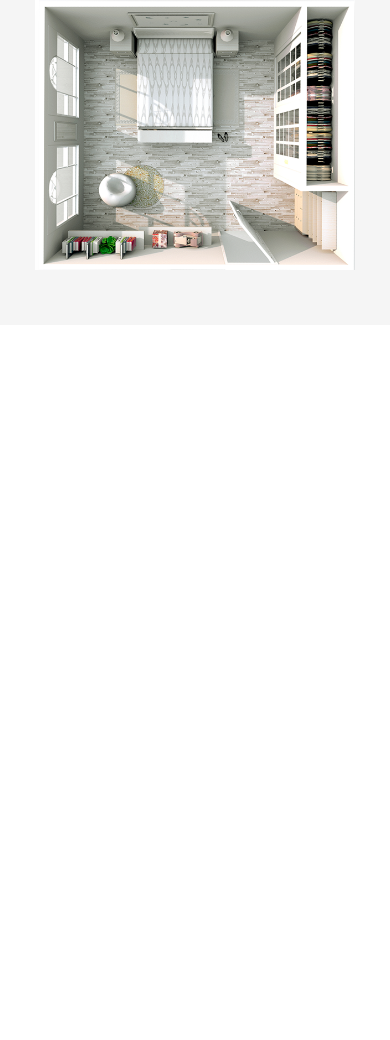
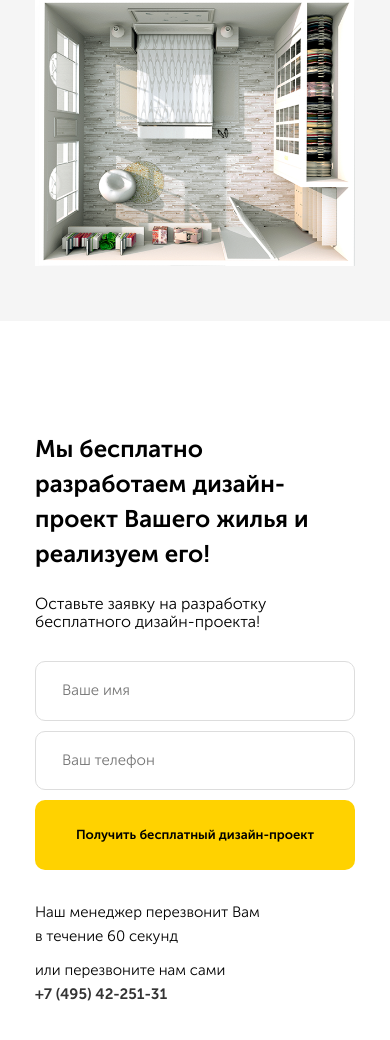
Before and after one commit to Yoshikomaru195/repair, a plain HTML site: page src/index.html in a window 390 px wide. Shown: the part 502-1542 px from the top of the page. Before the commit the page ends 844 px from the top, so only its background shows below. Drawn offline with Linux system fonts and the light colour scheme.

Commit message:
Сверстан блок с предложением по дизайн-проекту, добавлены эффекты при наведении на кнопки. Сделан адаптив для первых двух секций

```diff
--- a/src/index.html
+++ b/src/index.html
@@ -21,7 +21,7 @@
         <div class="navbar__info">
           <div class="navbar__contacts">
             <span class="navbar__address">Калуга, Москва, МО</span>
-            <a href="" class="navbar__phone">+7 (495) 42-251-31</a>
+            <a href="#" class="navbar__phone">+7 (495) 42-251-31</a>
           </div>
           <button class="button navbar__button">Перезвоните мне</button>
         </div>
@@ -78,6 +78,39 @@
       <!-- /.container -->
     </section>
     <!-- /.hero -->
+    <section class="section offer">
+      <div class="container">
+        <div class="offer-block">
+          <h2 class="section-title offer__title">Мы бесплатно разработаем
+            дизайн-проект Вашего жилья
+            и реализуем его!
+          </h2>
+          <!-- /.section-title -->
+          <span class="section-subtitle offer__subtitle">Оставьте заявку на разработку
+            бесплатного дизайн-проекта!
+          </span>
+          <!-- /.section-subtitle -->
+          <form action="#" class="form offer__form">
+            <input type="text" class="input offer__input" placeholder="Ваше имя">
+            <input type="tel" class="input offer__input" placeholder="Ваш телефон">
+            <button class="button offer__button">Получить бесплатный дизайн-проект</button>
+          </form>
+          <!-- /.form offer__form -->
+          <div class="offer-info">
+            <div class="offer-info__block">
+              <span class="offer-info__item">Наш менеджер перезвонит Вам
+                  в течение 60 секунд</span>
+            </div>
+            <div class="offer-info__block">
+              <span class="offer-info__item">или перезвоните нам сами</span>
+              <a href="#" class="offer-info__phone">+7 (495) 42-251-31</a>
+            </div>
+          </div>
+        </div>
+      </div>
+      <!-- /.container -->
+    </section>
+    <!-- /.offer -->
   </main>
 
 </body>
--- a/src/sass/_colors.sass
+++ b/src/sass/_colors.sass
@@ -1,2 +1,4 @@
 $main-color: #ffd200
 $text-color: #333333
+$secondary: #f5f5f5
+$border-input: #dddddd
--- a/src/sass/_interface.sass
+++ b/src/sass/_interface.sass
@@ -1,3 +1,5 @@
+*
+  box-sizing: border-box
 body
   +reg
 img
@@ -23,4 +25,22 @@ img
   border: none
   font-size: 13px
   font-weight: 400
+  outline: none
   +bold
+  &:hover
+    background-color: lighten($main-color, 10%)
+    cursor: pointer
+.section
+  padding: 90px 0
+  &-title
+    font-size: 24px
+    +bold
+  &-subtitle
+    display: block
+    font-size: 16px
+.input
+  padding: 20px 26px
+  font-size: 15px
+  border-radius: 10px
+  border: 1px solid $border-input
+  outline: none
--- a/src/sass/blocks/_hero.sass
+++ b/src/sass/blocks/_hero.sass
@@ -1,6 +1,6 @@
 .hero
   padding: 50px 0
-  background-color: #f5f5f5
+  background-color: $secondary
   &-block
     display: flex
     justify-content: space-between
@@ -29,6 +29,8 @@
       display: flex
       align-items: center
       margin-bottom: 25px
+      &:last-child
+        margin-bottom: 0
     &__image
       display: flex
       align-items: center
--- /dev/null
+++ b/src/sass/blocks/_offer.sass
@@ -0,0 +1,74 @@
+.offer
+  background: url('../img/offer/offer-bg.png') no-repeat
+  background-position: center right
+  background-size: contain
+  position: relative
+  &:before
+    content: ''
+    width: 50%
+    height: 100%
+    position: absolute
+    top: 0
+    left: 0
+    background-color: #ffffff
+  &-block
+    width: 50%
+    padding-right: 90px
+    position: relative
+  &__title
+    margin-bottom: 24px
+    max-width: 360px
+    line-height: 35px
+  &__subtitle
+    margin-bottom: 30px
+    max-width: 250px
+  &__input
+    width: 240px
+    margin-bottom: 30px
+    &:first-child
+      margin-right: 10px
+  &__button
+    width: 100%
+    min-height: 70px
+    margin-bottom: 30px
+    font-size: 16px
+    line-height: 18px
+  &-info
+    display: flex
+    justify-content: space-between
+    font-size: 15px
+    line-height: 24px
+    &__block
+      &:first-child
+        margin-right: 20px
+        max-width: 230px
+      &:last-child
+        margin-left: 30px
+        margin-right: 10px
+    &__phone
+      display: block
+      text-decoration: none
+      color: $text-color
+      +bold
+@media (max-width: 1200px)
+  .offer
+    background-size: cover
+    &__input
+      width: 100%
+      margin-bottom: 10px
+    &__button
+      font-size: 13px
+    &-info
+      flex-direction: column
+      &__block
+        &:first-child
+          margin-bottom: 10px
+        &:last-child
+          margin-left: 0
+          margin-right: 0
+@media (max-width: 768px)
+  .offer
+    background: #ffffff
+    &-block
+      width: 100%
+      padding-right: 0
--- a/src/sass/style.sass
+++ b/src/sass/style.sass
@@ -3,3 +3,4 @@
 @import 'interface'
 @import 'blocks/navbar'
 @import 'blocks/hero'
+@import 'blocks/offer'
```
Also changed, not shown: src/css/style.css, src/img/offer/offer-bg.png (added), 1 other file.
